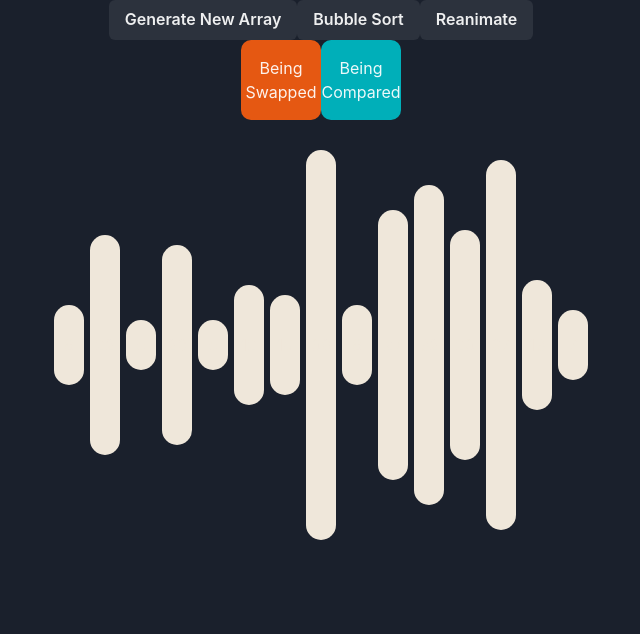
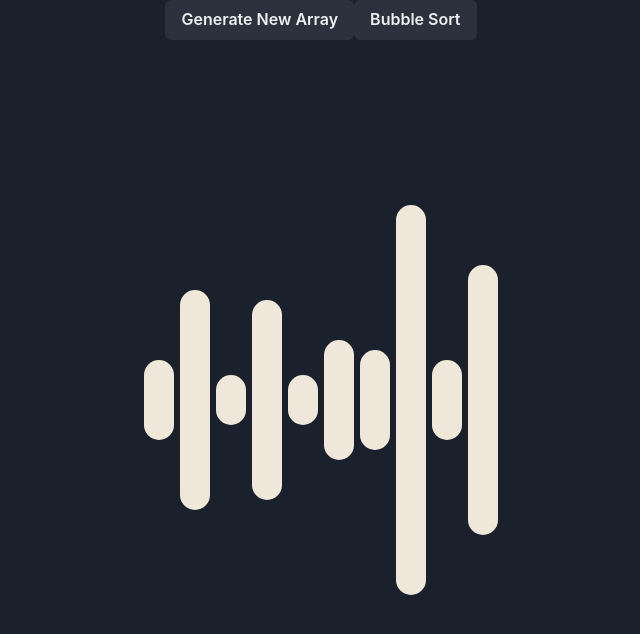
Before and after one commit to JPesky/sort-visualizer, a React (Create React App) app: page / in a window 1280 px wide. Shown: the top 634 px of the page, without its empty margins (319-959 px from the left). Built offline with nearby package versions, Linux system fonts and the light colour scheme.

Commit message:
Made sorting look smoother

```diff
--- a/package.json
+++ b/package.json
@@ -11,6 +11,7 @@
     "@testing-library/user-event": "^12.1.10",
     "eslint-config-airbnb": "18.2.1",
     "framer-motion": "^3.1.1",
+    "prop-types": "^15.7.2",
     "react": "^17.0.1",
     "react-dom": "^17.0.1",
     "react-scripts": "4.0.1",
--- a/src/App.css
+++ b/src/App.css
@@ -1,38 +1,3 @@
 .App {
   text-align: center;
 }
-
-.App-logo {
-  height: 40vmin;
-  pointer-events: none;
-}
-
-@media (prefers-reduced-motion: no-preference) {
-  .App-logo {
-    animation: App-logo-spin infinite 20s linear;
-  }
-}
-
-.App-header {
-  background-color: #282c34;
-  min-height: 100vh;
-  display: flex;
-  flex-direction: column;
-  align-items: center;
-  justify-content: center;
-  font-size: calc(10px + 2vmin);
-  color: white;
-}
-
-.App-link {
-  color: #61dafb;
-}
-
-@keyframes App-logo-spin {
-  from {
-    transform: rotate(0deg);
-  }
-  to {
-    transform: rotate(360deg);
-  }
-}
--- a/src/algorithms/bubbleSort.js
+++ b/src/algorithms/bubbleSort.js
@@ -12,7 +12,7 @@ export default function bubbleSort(array) {
     for (let j = 0; j < arrayLen - i - 1; j += 1) {
       sortSteps.push(arrayCopy);
 
-      if (arrayCopy[j].value > arrayCopy[j + 1].value) {
+      if (arrayCopy[j] > arrayCopy[j + 1]) {
         swapIndices.push([j, j + 1]);
         arrayCopy = swap(j, j + 1, arrayCopy);
       } else {
--- a/src/components/ArrayBar/ArrayBar.css
+++ b/src/components/ArrayBar/ArrayBar.css
@@ -1,9 +1,5 @@
 .array-bar {
-    display: inline-flex;
-    justify-content:center;
-    align-items: center;
     width: 30px;
     border-radius: 30px;
-    color: black;
     transition: margin 150ms ease-in;
 }
--- a/src/components/ArrayBar/ArrayBar.jsx
+++ b/src/components/ArrayBar/ArrayBar.jsx
@@ -1,11 +1,11 @@
 import React from 'react';
 import './ArrayBar.css';
+import PropTypes from 'prop-types';
 
 const PRIMARY_COLOR = '#EFE7DA';
 const SWAPPED_COLOR = '#E55812';
 const COMPARED_COLOR = '#00AFB9';
 
-// eslint-disable-next-line react/prop-types
 const ArrayBar = ({ value, beingSwapped, beingCompared }) => {
   const getColor = () => {
     if (beingSwapped) {
@@ -17,7 +17,6 @@ const ArrayBar = ({ value, beingSwapped, beingCompared }) => {
     return PRIMARY_COLOR;
   };
 
-  // let name = beingSwapped ? 'transition' : "array-bar";
   return (
     <div
       className="array-bar"
@@ -25,12 +24,20 @@ const ArrayBar = ({ value, beingSwapped, beingCompared }) => {
         backgroundColor: `${getColor()}`,
         height: `${value * 10}px`,
         marginInline: beingCompared || beingSwapped ? `${10}px` : `${3}px`,
-        color: `${getColor()}`,
       }}
-    >
-      {value}
-    </div>
+    />
   );
 };
 
 export default ArrayBar;
+
+ArrayBar.defaultProps = {
+  beingSwapped: false,
+  beingCompared: false,
+};
+
+ArrayBar.propTypes = {
+  value: PropTypes.number.isRequired,
+  beingSwapped: PropTypes.bool,
+  beingCompared: PropTypes.bool,
+};
--- a/src/components/SortingArray/SortingArray.css
+++ b/src/components/SortingArray/SortingArray.css
@@ -1,8 +1,11 @@
 .array {
-    position: absolute;
-    top: 150px;
-    left: 10px;
-    right: 10px;
+    display: flex;
+    align-items: center;
+    position: fixed;
+    top: 50%;
+    left: 50%;
+    /* bring your own prefixes */
+    transform: translate(-50%, -50%);
 }
 
 .orange-square {
--- a/src/components/SortingArray/SortingArray.jsx
+++ b/src/components/SortingArray/SortingArray.jsx
@@ -1,23 +1,24 @@
 import React, { useState, useEffect } from 'react';
 import { Button } from '@chakra-ui/react';
-import { v4 as uuidv4 } from 'uuid';
 import ArrayBar from '../ArrayBar/ArrayBar';
 import './SortingArray.css';
 import bubbleSort from '../../algorithms/bubbleSort';
 
-const ANIMATION_SPEED_MS = 250;
-const NUMBER_OF_BARS = 15;
+const ANIMATION_SPEED_MS = 350;
+const NUMBER_OF_BARS = 10;
 let RANDOM_NUMS = [];
 let sortStepsWithBars;
+let animating = false;
 
 const SortingArray = () => {
   const [sortArray, setSortArray] = useState([]);
 
   const randomlyFillArray = () => {
+    if (animating) return;
     RANDOM_NUMS.length = 0;
     RANDOM_NUMS = generateRandomNumArray(5, 40);
     setSortArray(() => RANDOM_NUMS.map((randNum) => (
-      <ArrayBar value={randNum.value} key={`${randNum.id}`} />
+      <ArrayBar value={randNum} />
     )));
   };
 
@@ -27,22 +28,27 @@ const SortingArray = () => {
   }, []);
 
   const animateSort = () => {
+    animating = true;
     sortStepsWithBars.forEach((sortStep, index) => {
       setTimeout(() => {
         setSortArray(sortStep);
       }, index * ANIMATION_SPEED_MS);
     });
+    // change variable at end of animation
+    setTimeout(() => {
+      animating = false;
+    }, ANIMATION_SPEED_MS * sortStepsWithBars.length);
   };
 
   // sortStep/swapIndices/compareIndices passed as 1D Array aka One Sort Step
-  const createBar = (sortStep, swapIndices, compareIndices) => sortStep.map((randNum, index) => {
+  const createBar = (sortStep, swapIndices, compareIndices) => sortStep.map((element, index) => {
     if (swapIndices.includes(index)) {
-      return <ArrayBar value={randNum.value} key={`${randNum.id}`} beingSwapped />;
+      return <ArrayBar value={element} beingSwapped />;
     }
     if (compareIndices.includes(index)) {
-      return <ArrayBar value={randNum.value} key={`${randNum.id}`} beingCompared />;
+      return <ArrayBar value={element} beingCompared />;
     }
-    return <ArrayBar value={randNum.value} key={`${randNum.id}`} />;
+    return <ArrayBar value={element} />;
   });
 
   const fillArrayWithBars = (sortSteps, swapIndices, compareIndices) => sortSteps
@@ -51,28 +57,16 @@ const SortingArray = () => {
     ));
 
   const handleClickSort = (sortingAlgorithm) => {
+    if (animating) return;
     const [sortSteps, swapIndices, compareIndices] = sortingAlgorithm(RANDOM_NUMS);
     sortStepsWithBars = fillArrayWithBars(sortSteps, swapIndices, compareIndices);
     animateSort();
-  };
-
-  const handleClickReanimate = () => {
-    // can't reanimate the sort if it hasn't been sorted yet
-    if (!sortStepsWithBars) {
-      return;
-    }
-    animateSort(sortStepsWithBars);
   };
 
   return (
     <>
       <Button onClick={randomlyFillArray}>Generate New Array</Button>
       <Button onClick={() => handleClickSort(bubbleSort)}>Bubble Sort</Button>
-      <Button onClick={handleClickReanimate}>Reanimate</Button>
-      <div>
-        <div className="orange-square">Being Swapped</div>
-        <div className="blue-square">Being Compared</div>
-      </div>
       <div className="array">
         {sortArray}
       </div>
@@ -89,7 +83,7 @@ function getRandomIntInRange(lowBound, upBound) {
 function generateRandomNumArray(lo, hi) {
   const array = [];
   for (let i = 0; i < NUMBER_OF_BARS; i += 1) {
-    array.push({ value: getRandomIntInRange(lo, hi), id: uuidv4() });
+    array.push(getRandomIntInRange(lo, hi));
   }
   return array;
 }
```
Also changed, not shown: src/algorithms/QuickSort.js (deleted, +0 -51 lines), 1 other file (tests, documents, lock files or other folders).
